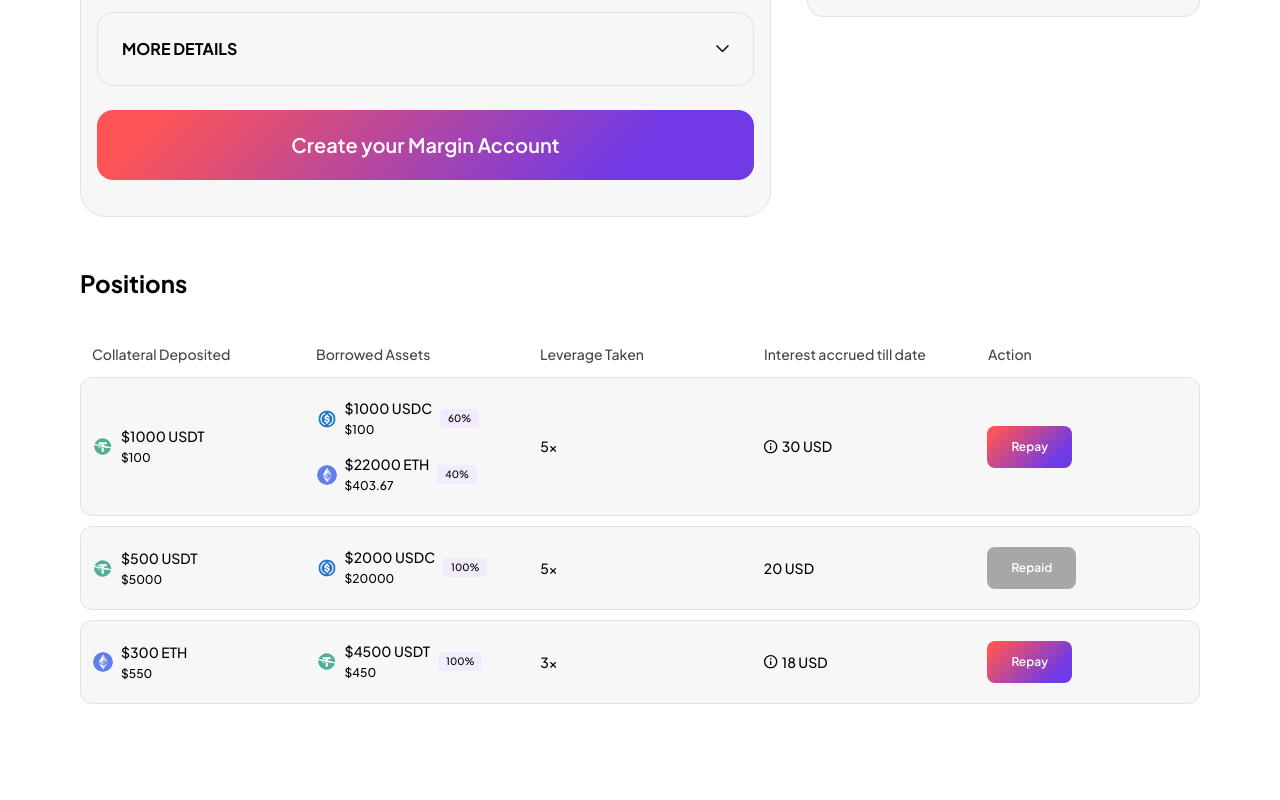
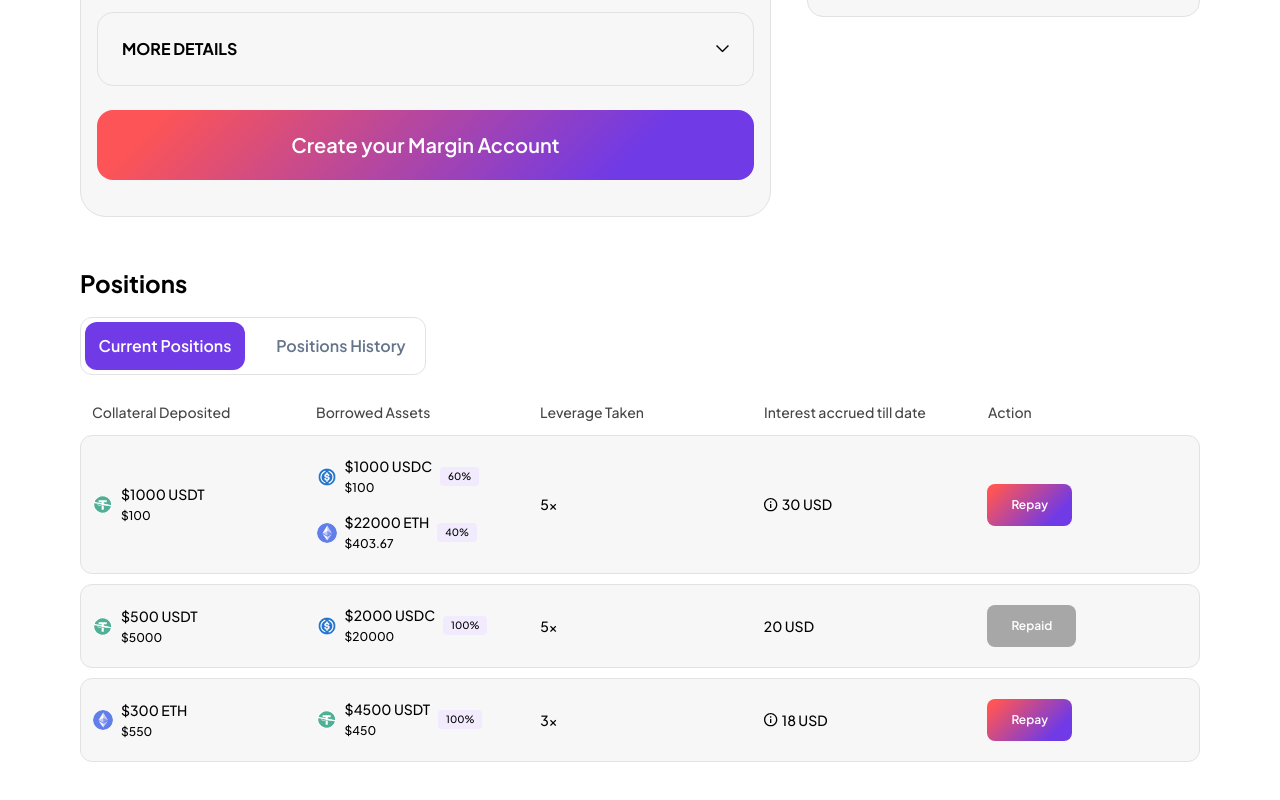
Before and after one commit to vannafinance/Vanna_Web_App, a Next.js app: page /margin in a window 1280 px wide. Shown: the part 1400-2200 px from the top of the page. Built offline with nearby package versions, Linux system fonts and the light colour scheme.

Commit message:
fix: animated tabs component

```diff
--- a/components/margin/positions-table.tsx
+++ b/components/margin/positions-table.tsx
@@ -3,6 +3,8 @@ import { motion } from "framer-motion";
 import Image from "next/image";
 import { Button } from "../ui/button";
 import { useCollateralBorrowStore } from "@/store/collateral-borrow-store";
+import { AnimatedTabs } from "../ui/animated-tabs";
+import { useState } from "react";
 
 const tableRowHeadings = [
   "Collateral Deposited",
@@ -23,6 +25,9 @@ interface PositionstableProps {
 
 export const Positionstable = ({ onRepayClick }: PositionstableProps) => {
   const positions = useCollateralBorrowStore((state) => state.position);
+  const [activeTab, setActiveTab] = useState<string>("currentPositions");
+
+
   return (
     <div className="w-full flex flex-col gap-[16px]">
       {/* Table title */}
@@ -36,8 +41,8 @@ export const Positionstable = ({ onRepayClick }: PositionstableProps) => {
         Positions
       </motion.div>
 
-      <div>
-
+      <div className="w-fit h-fit">
+        <AnimatedTabs type="solid" tabs={[{id:"currentPositions",label:"Current Positions"},{id:"positionsHistory",label:"Positions History"}]} activeTab={activeTab} onTabChange={setActiveTab}/>
       </div>
 
       <div className="rounded-[12px] w-full">
--- a/components/network-dropdown.tsx
+++ b/components/network-dropdown.tsx
@@ -38,7 +38,7 @@ export const NetworkDropdown = () => {
       {/* Dropdown trigger button */}
       <button
         type="button"
-        className="bg-[#F5F5F5] rounded-[8px] py-[12px] pr-[12px] pl-[20px] font-semibold text-[14px] cursor-pointer flex gap-2 justify-center items-center"
+        className="bg-[#F5F5F5] rounded-[8px] py-[12px] pr-[12px] pl-[20px] font-semibold text-[14px] cursor-pointer flex gap-2 justify-center items-center "
         aria-label={`Selected network: ${selectedNetwork.name}. Click to change network`}
         aria-expanded={isHover}
         aria-haspopup="listbox"
--- a/components/ui/animated-tabs.tsx
+++ b/components/ui/animated-tabs.tsx
@@ -20,6 +20,14 @@ interface AnimatedTabsProps {
   indicatorClassName?: string;
 }
 
+const HOVER_GRADIENT = "linear-gradient(135deg, rgba(112, 58, 230, 0.08) 0%, rgba(112, 58, 230, 0.04) 100%)";
+const SPRING_CONFIG = {
+  type: "spring" as const,
+  stiffness: 300,
+  damping: 30,
+  mass: 0.8,
+};
+
 export const AnimatedTabs = ({
   tabs,
   activeTab,
@@ -30,21 +38,33 @@ export const AnimatedTabs = ({
   indicatorClassName = "",
 }: AnimatedTabsProps) => {
   const [hoveredTab, setHoveredTab] = useState<string | null>(null);
-
-  // Find current tab index for animation
   const currentIndex = tabs.findIndex((tab) => tab.id === activeTab);
-
-  // Calculate indicator width based on number of tabs
   const indicatorWidth = `calc((100% - 12px) / ${tabs.length})`;
 
-  // Render underline type (limit/market/trigger style)
+  // Helper to get text color
+  const getTextColor = (isActive: boolean, isHovered: boolean) => {
+    if (type === "solid" && isActive) return "#FFFFFF";
+    if (type === "underline") {
+      if (isActive) return "#703AE6";
+      if (isHovered) return "#000000";
+      return "#A7A7A7";
+    }
+    if (isActive || isHovered) return "#000000";
+    return "#64748b";
+  };
+
+  // Helper to get background color
+  const getBackground = (isActive: boolean, isHovered: boolean) => {
+    if (isHovered && !isActive) return HOVER_GRADIENT;
+    if (type === "solid" && isActive) return "#703AE6";
+    return "transparent";
+  };
+
+  // Render underline type
   if (type === "underline") {
     return (
       <div className={`w-full h-fit border-b-[1px] border-[#E2E2E2] ${containerClassName}`}>
-        <div
-          className="w-full flex"
-          onMouseLeave={() => setHoveredTab(null)}
-        >
+        <div className="w-full flex" onMouseLeave={() => setHoveredTab(null)}>
           {tabs.map((tab) => {
             const isActive = activeTab === tab.id;
             const isHovered = hoveredTab === tab.id;
@@ -56,10 +76,9 @@ export const AnimatedTabs = ({
                 onMouseEnter={() => setHoveredTab(tab.id)}
                 className={`w-full py-[8px] text-[14px] font-semibold flex items-center justify-center cursor-pointer relative ${tabClassName}`}
                 animate={{
-                  color: isActive ? "#703AE6" : isHovered ? "#000000": "#A7A7A7",
+                  color: getTextColor(isActive, isHovered),
                   borderBottomWidth: isActive ? "2px" : "0px",
                   borderBottomColor: isActive ? "#703AE6" : "transparent",
-
                 }}
                 whileTap={{ scale: 0.95 }}
                 transition={{ duration: 0.2 }}
@@ -73,48 +92,29 @@ export const AnimatedTabs = ({
     );
   }
 
+  // Render gradient/solid types
+  const containerPadding = type === "solid" ? "p-[4px] w-fit h-fit" : "p-[6px]";
+  const tabWidth = type === "solid" ? "w-[160px]" : "";
+  const tabPadding = type === "solid" ? "py-[12px] px-[8px]" : "";
+  const tabHeight = type === "solid" ? "h-fit" : "h-[67px]";
+  const useFlex1 = type !== "solid";
+
   return (
     <div className={containerClassName}>
-      {/* Tab switcher container */}
       <div
-        className="border-[1px] border-[#E2E2E2] w-full bg-white flex gap-[16px] p-[6px] rounded-[12px] h-fit relative overflow-hidden"
+        className={`border-[1px] border-[#E2E2E2] w-full bg-white flex gap-[16px] ${containerPadding} rounded-[12px] h-fit relative overflow-hidden`}
         onMouseLeave={() => setHoveredTab(null)}
       >
-        {/* Animated tab indicator background (only moves on click) */}
-        {type === "gradient" ? (
+        {/* Gradient indicator */}
+        {type === "gradient" && (
           <motion.div
             className={`absolute top-[6px] left-[6px] h-[67px] rounded-[12px] bg-gradient p-[2px] ${indicatorClassName}`}
-            style={{
-              width: indicatorWidth,
-            }}
-            animate={{
-              x: `${currentIndex * 100}%`,
-            }}
-            transition={{
-              type: "spring",
-              stiffness: 300,
-              damping: 30,
-              mass: 0.8,
-            }}
+            style={{ width: indicatorWidth }}
+            animate={{ x: `${currentIndex * 100}%` }}
+            transition={SPRING_CONFIG}
           >
             <div className="bg-white rounded-[12px] h-full w-full" />
           </motion.div>
-        ) : (
-          <motion.div
-            className={`absolute top-[6px] left-[6px] h-[67px] rounded-[12px] bg-[#703AE6] ${indicatorClassName}`}
-            style={{
-              width: indicatorWidth,
-            }}
-            animate={{
-              x: `${currentIndex * 100}%`,
-            }}
-            transition={{
-              type: "spring",
-              stiffness: 300,
-              damping: 30,
-              mass: 0.8,
-            }}
-          />
         )}
 
         {/* Tab buttons */}
@@ -122,29 +122,15 @@ export const AnimatedTabs = ({
           const isActive = activeTab === tab.id;
           const isHovered = hoveredTab === tab.id;
 
-          // Determine text color based on type and state
-          const getTextColor = () => {
-            if (type === "solid" && isActive) {
-              return "#FFFFFF"; // White for active tab in solid type
-            }
-            if (isActive || isHovered) {
-              return "#000000"; // Black for active/hovered in gradient type
-            }
-            return "#64748b"; // Gray for inactive
-          };
-
           return (
             <motion.div
               key={tab.id}
               onClick={() => onTabChange(tab.id)}
               onMouseEnter={() => setHoveredTab(tab.id)}
-              className={`hover:cursor-pointer text-[16px] font-semibold flex flex-col justify-center text-center h-[67px] rounded-[12px] flex-1 relative z-10 ${tabClassName}`}
+              className={`${tabWidth} ${tabPadding} hover:cursor-pointer text-[16px] font-semibold flex flex-col justify-center text-center ${tabHeight} rounded-[12px] ${useFlex1 ? "flex-1" : ""} relative z-10 ${tabClassName}`}
               animate={{
-                color: getTextColor(),
-                background:
-                  isHovered && !isActive
-                    ? "linear-gradient(135deg, rgba(112, 58, 230, 0.08) 0%, rgba(112, 58, 230, 0.04) 100%)"
-                    : "transparent",
+                color: getTextColor(isActive, isHovered),
+                background: getBackground(isActive, isHovered),
               }}
               whileTap={{ scale: 0.95 }}
               transition={{ duration: 0.2 }}
```
